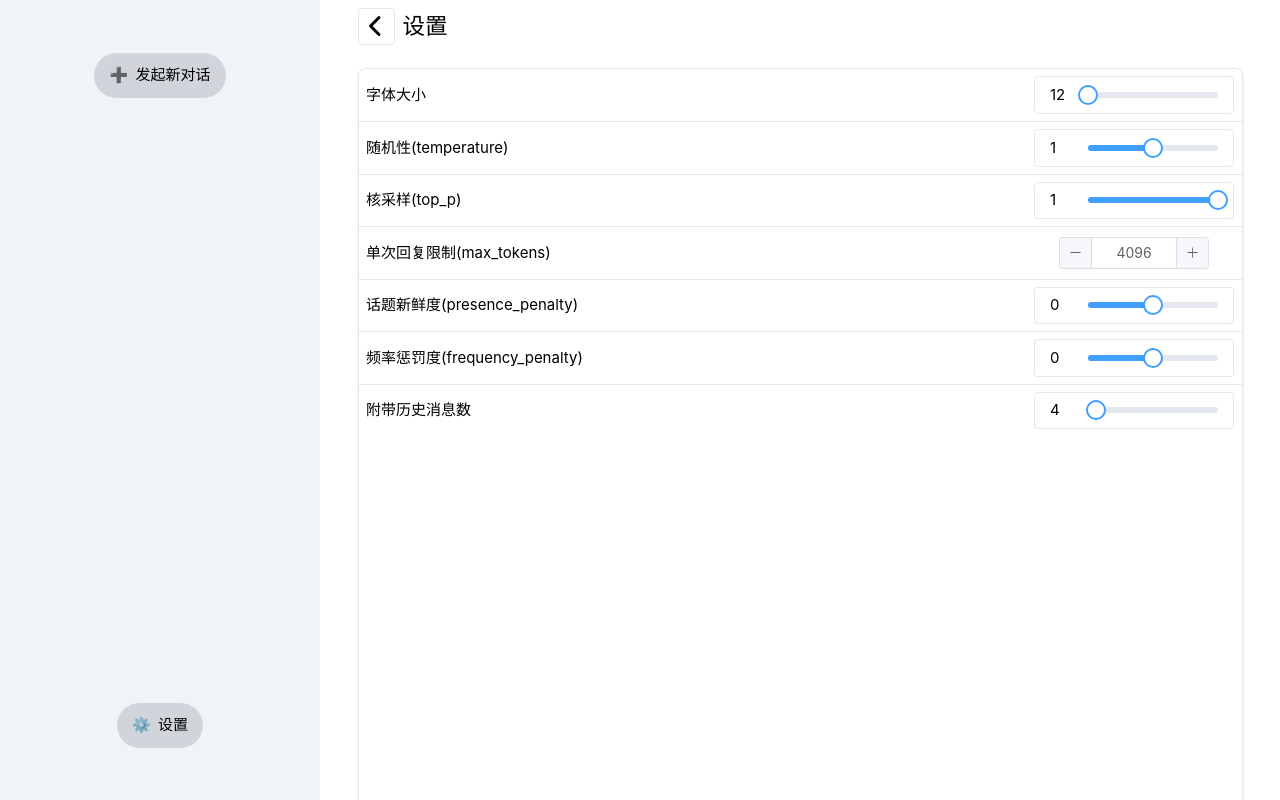
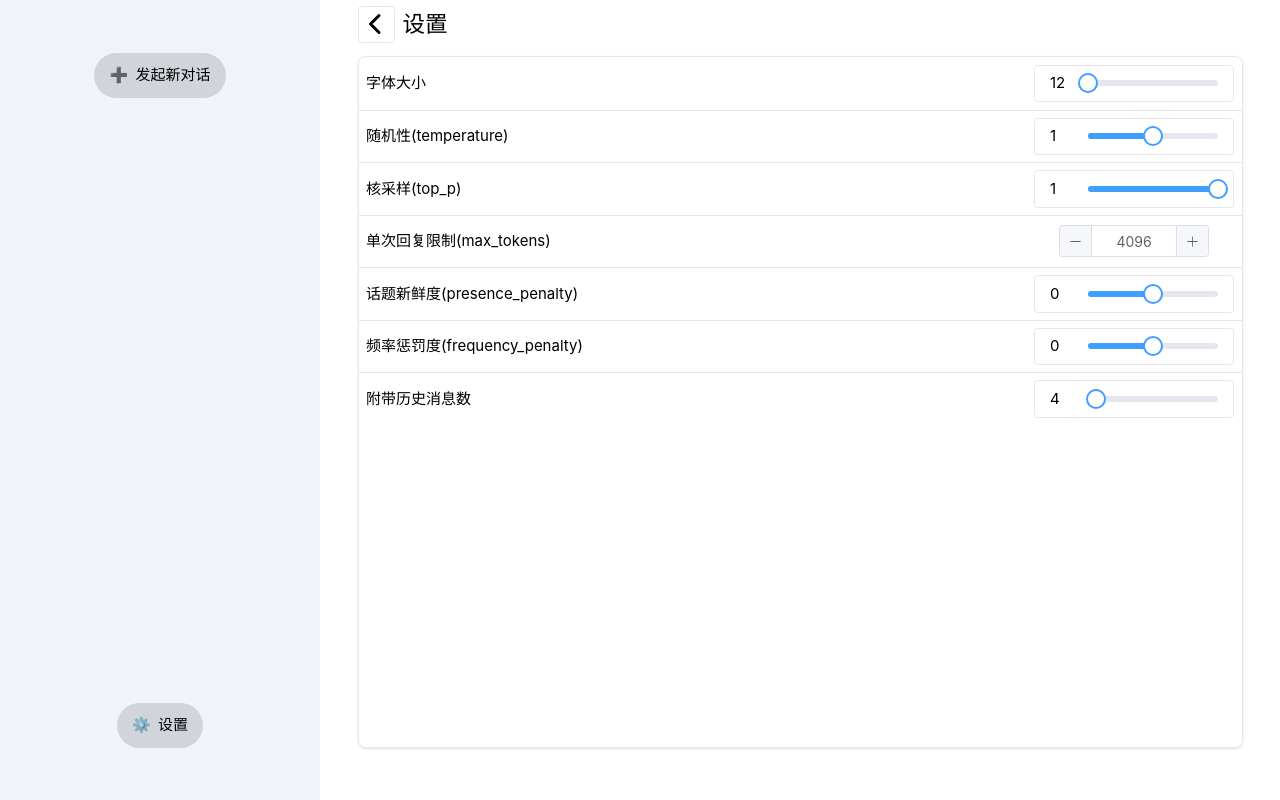
Before and after one commit to xzlsq/myChatBotDemo, a Vue app: page /setting in a window 1280 px wide. Built offline with nearby package versions, Linux system fonts and the light colour scheme; the HTML template or start-up script is replaced by a standard one.

Commit message:
优化页面样式

```diff
--- a/src/views/Setting.vue
+++ b/src/views/Setting.vue
@@ -9,16 +9,16 @@ var router = useRouter()
 </script>
 
 <template>
-    <div class="w-full h-full px-10 overflow-hidden">
+    <div class="w-full h-full px-10 pb-14 flex flex-col overflow-hidden">
         <h1 class="h-14 flex items-center text-2xl gap-2">
             <button @click="router.go(-1)" class="w-10 h-10 flex items-center justify-center p-2 border rounded hover:bg-gray-200 transition-all">
                 <el-icon size="24">
                     <ArrowLeftBold />
                 </el-icon>
             </button>
-            <span class="flex items-center">设置</span>
+            <span class="flex items-center ">设置</span>
         </h1>
-        <div class="border mt-4 w-full h-full rounded-lg overflow-auto shadow divide-y">
+        <div class="border mt-2 w-full h-full rounded-lg overflow-auto shadow divide-y">
             <div class="flex justify-between items-center h-14 w-full  p-2">
                 <div class="h-14 flex items-center justify-center">字体大小</div>
                 <div class="h-10 w-[200px] px-4 flex items-center justify-center border rounded gap-2">
```
